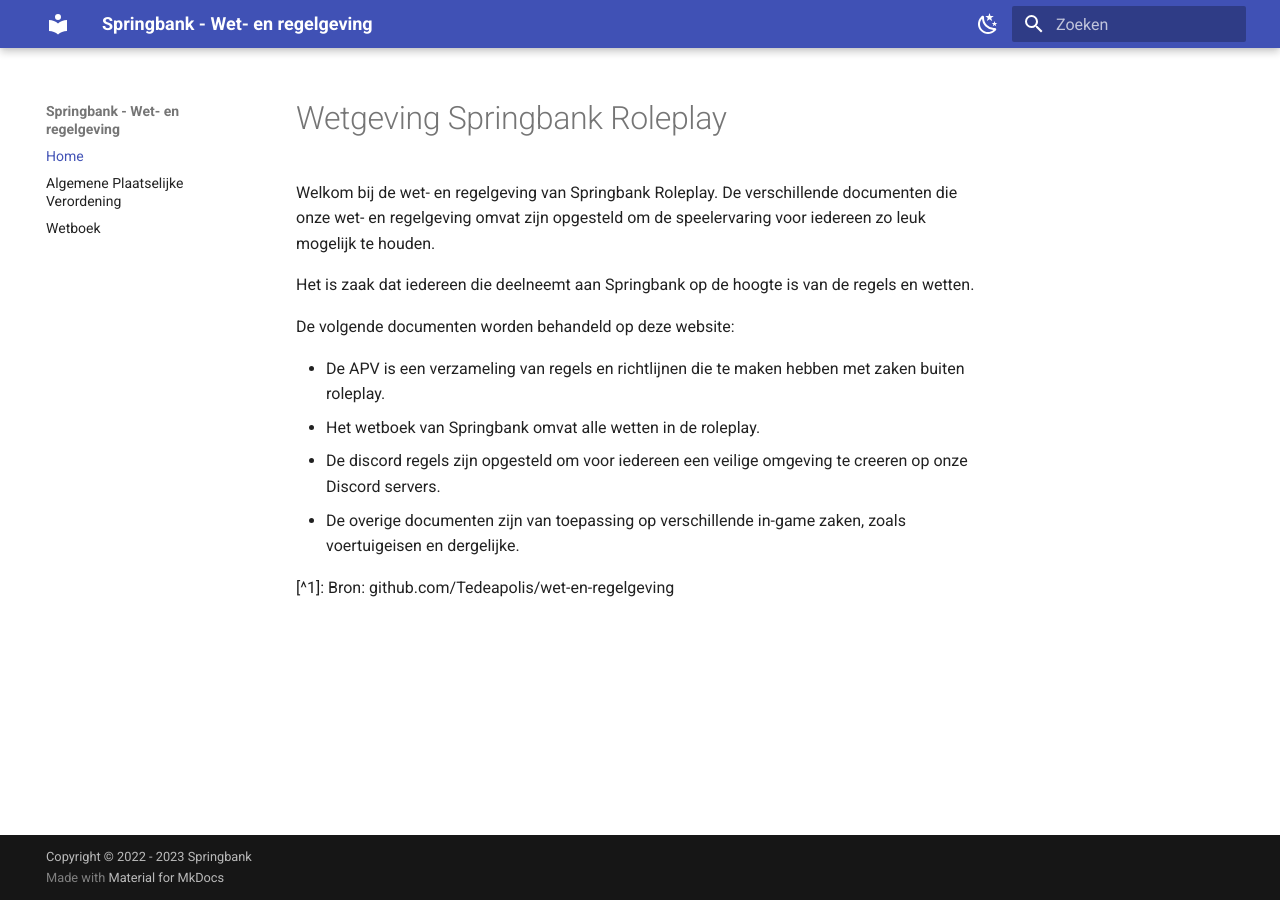
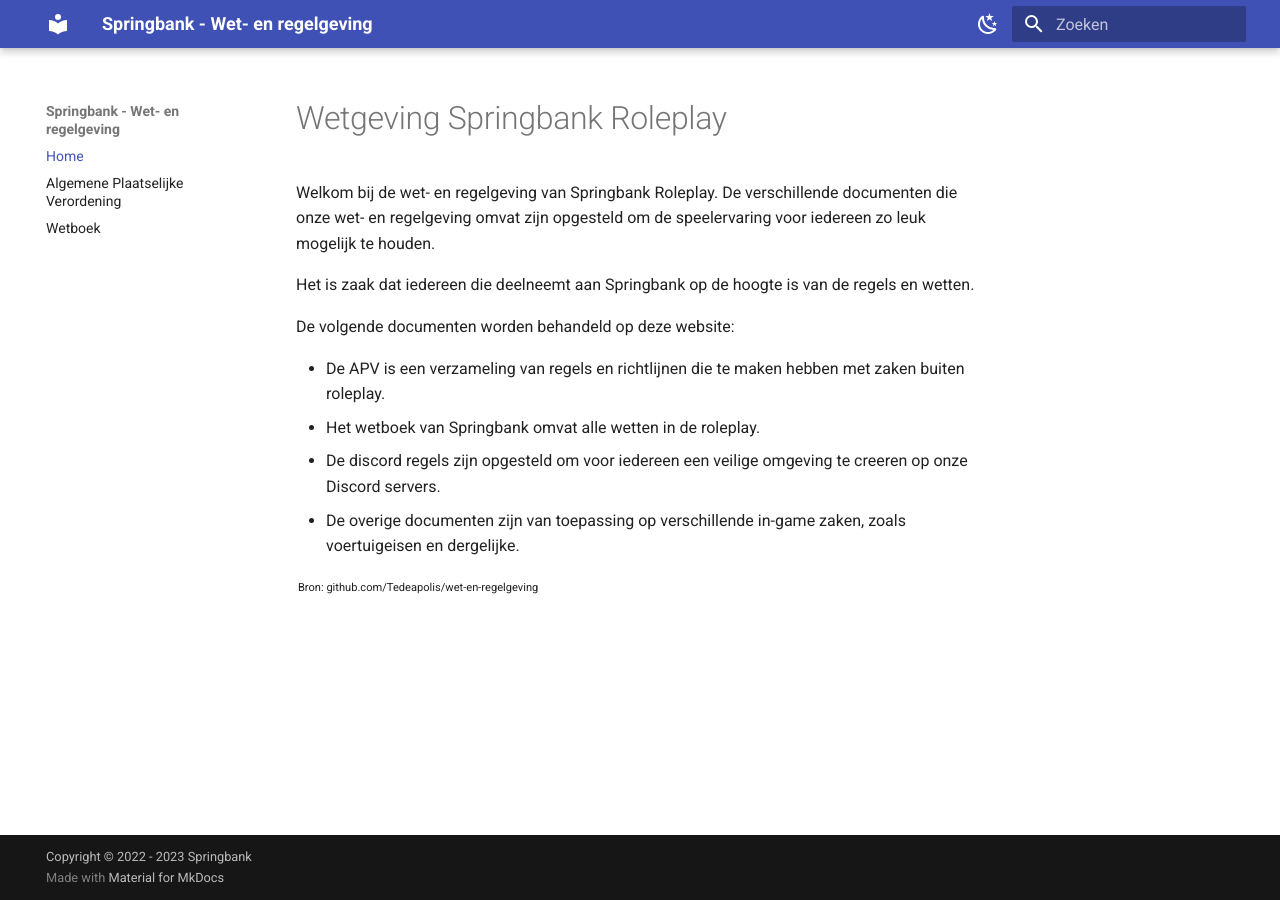
Before and after one commit to kevinpannenborg/wet-en-regelgeving, an MkDocs documentation site: the page built from docs/index.md, in a window 1280 px wide. Built offline with MkDocs 1.6.1 and Material for MkDocs 9.7.7, drawn with Linux system fonts in a browser that asks for light colours; comment, search, counter and statistics services are not loaded.

Commit message:
Update index.md

```diff
--- a/docs/index.md
+++ b/docs/index.md
@@ -11,5 +11,4 @@
 - De discord regels zijn opgesteld om voor iedereen een veilige omgeving te creeren op onze Discord servers.
 - De overige documenten zijn van toepassing op verschillende in-game zaken, zoals voertuigeisen en dergelijke.
 
-[^1]:
-    Bron: github.com/Tedeapolis/wet-en-regelgeving
+<sub><sup>Bron: github.com/Tedeapolis/wet-en-regelgeving</sup></sub>
```
